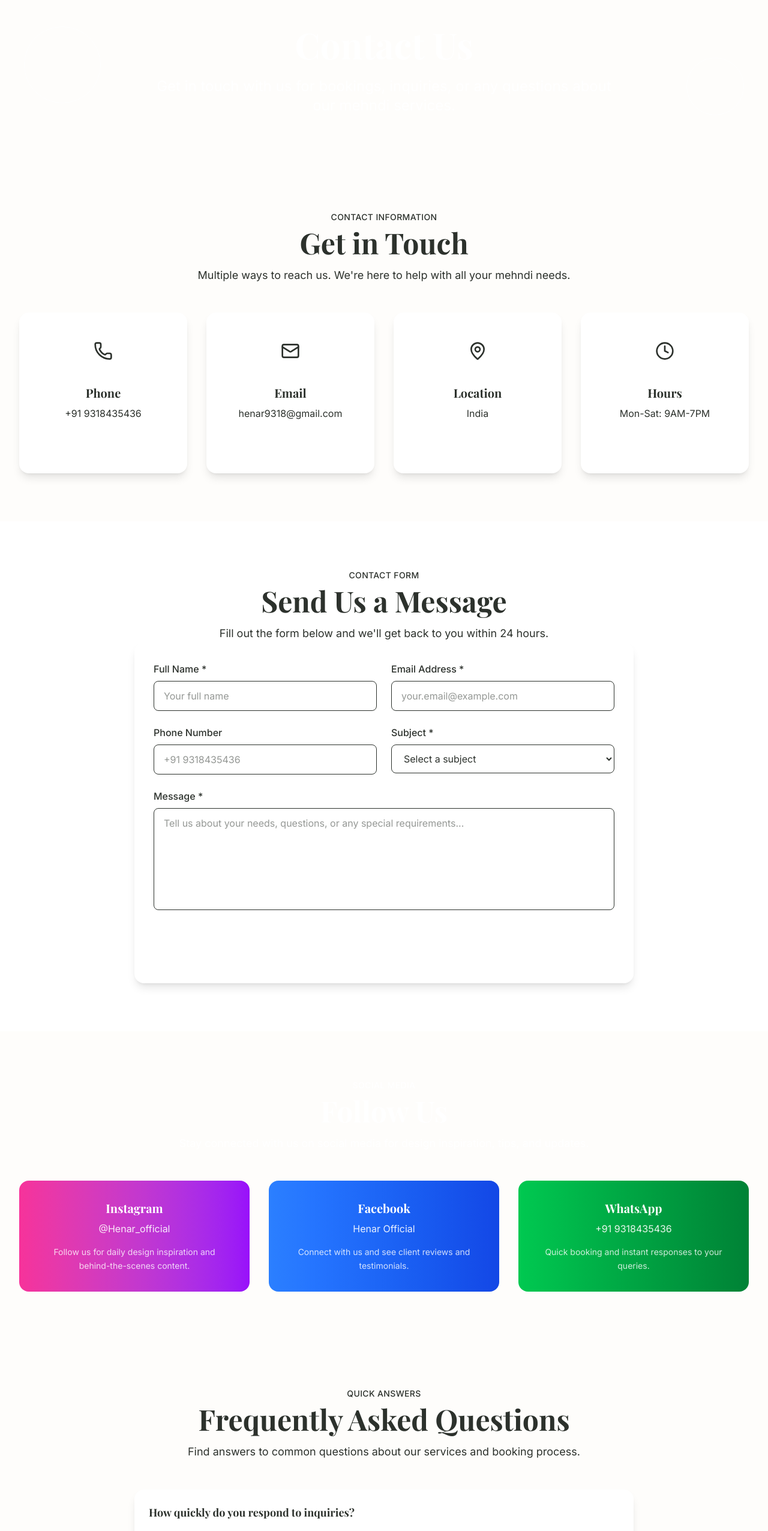
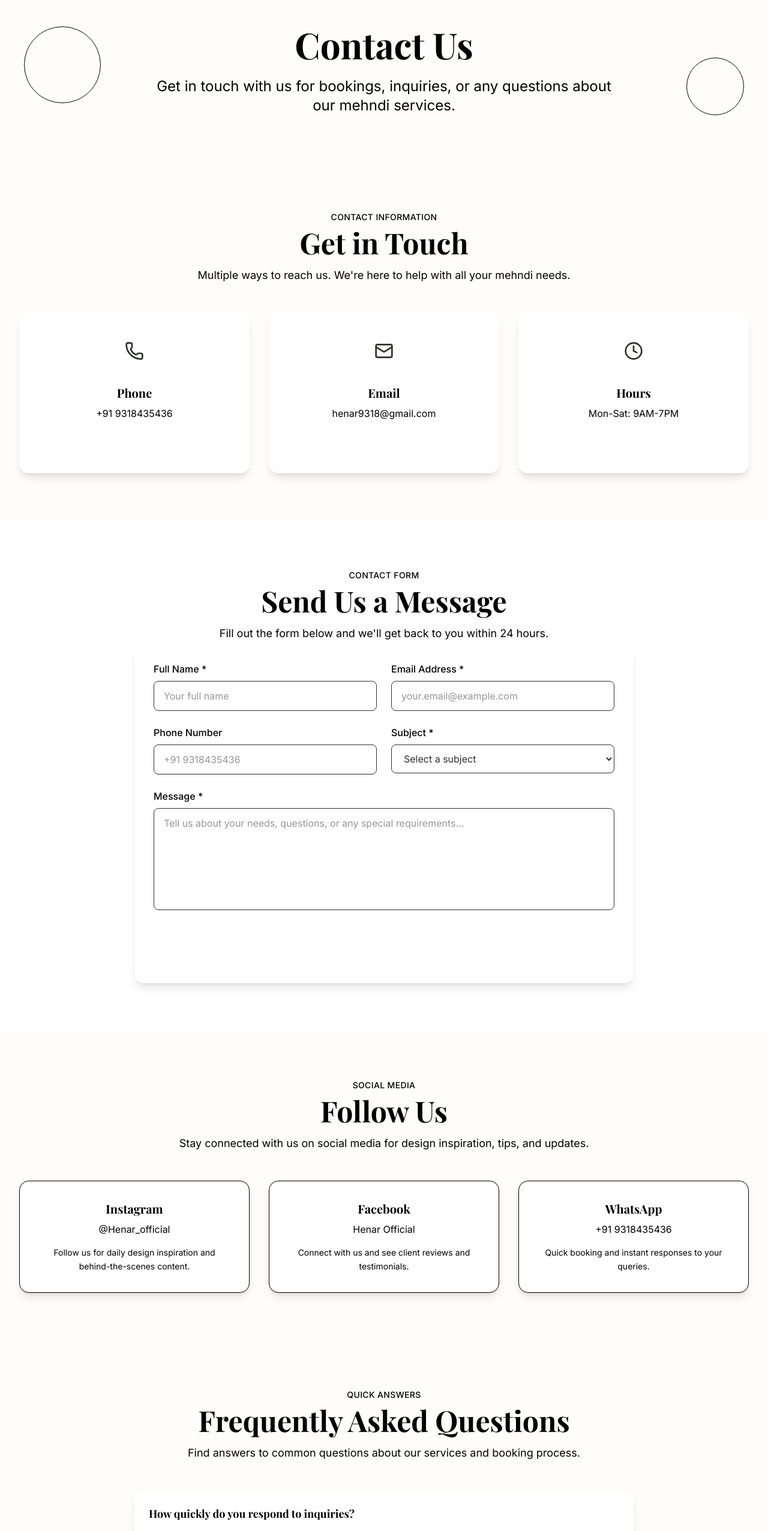
Before and after one commit to ApoorvaPa/henar_frontend, a Next.js app: page /contact in a window 1280 px wide. Shown: the part 100-2652 px from the top of the page at 60% size. Built offline with nearby package versions, Linux system fonts and the light colour scheme; a web font is replaced by a local one.

Commit message:
email integration

```diff
--- a/package.json
+++ b/package.json
@@ -13,7 +13,9 @@
     "lucide-react": "^0.545.0",
     "next": "15.5.4",
     "react": "19.1.0",
-    "react-dom": "19.1.0"
+    "react-dom": "19.1.0",
+    "resend": "^6.4.2",
+    "zod": "^4.1.12"
   },
   "devDependencies": {
     "@eslint/eslintrc": "^3",
--- /dev/null
+++ b/src/app/api/send-booking/route.ts
@@ -0,0 +1,93 @@
+import { NextResponse } from 'next/server';
+import { Resend } from 'resend';
+import { z } from 'zod';
+
+const resend = new Resend(process.env.RESEND_API_KEY);
+
+// Define what fields we expect
+const BookingSchema = z.object({
+  name: z.string().min(1),
+  email: z.string().email(),
+  phone: z.string().min(5),
+  service: z.string().min(1),
+  date: z.string().min(1),
+  time: z.string().min(1),
+  message: z.string().optional().default(''),
+});
+
+// Email template (simple HTML)
+function bookingHtml(data: z.infer<typeof BookingSchema>) {
+  return `
+    <div style="font-family:sans-serif;line-height:1.6">
+      <h2>New Booking Request</h2>
+      <p><strong>Name:</strong> ${data.name}</p>
+      <p><strong>Email:</strong> ${data.email}</p>
+      <p><strong>Phone:</strong> ${data.phone}</p>
+      <p><strong>Service:</strong> ${data.service}</p>
+      <p><strong>Date:</strong> ${data.date}</p>
+      <p><strong>Time:</strong> ${data.time}</p>
+      <p><strong>Message:</strong><br/>${data.message?.replace(/\n/g, '<br/>')}</p>
+    </div>
+  `;
+}
+
+export async function POST(req: Request) {
+  try {
+    // Check if RESEND_API_KEY is set
+    if (!process.env.RESEND_API_KEY) {
+      console.error('RESEND_API_KEY is not set');
+      return NextResponse.json(
+        { ok: false, error: 'Email service is not configured. Please contact support.' },
+        { status: 500 }
+      );
+    }
+
+    const body = await req.json();
+
+    // Validate the data
+    let data;
+    try {
+      data = BookingSchema.parse(body);
+    } catch (validationError: any) {
+      console.error('Validation Error:', validationError);
+      return NextResponse.json(
+        { ok: false, error: validationError.errors?.[0]?.message || 'Invalid form data' },
+        { status: 400 }
+      );
+    }
+
+    // Send email via Resend
+    const { error } = await resend.emails.send({
+      from: 'Bookings <No-Reply@henar.in>', // You can later change this to your domain sender
+      to: ['henar9318@gmail.com'], // 👈 your fixed email here
+      subject: `New Booking from ${data.name} — ${data.service}`,
+      // reply_to: data.email, // optional, so you can reply to the customer
+      html: bookingHtml(data),
+    });
+
+    if (error) {
+      console.error('Resend Error:', error);
+      return NextResponse.json(
+        { ok: false, error: error.message || 'Failed to send email' },
+        { status: 500 }
+      );
+    }
+
+    return NextResponse.json({ ok: true });
+  } catch (err: any) {
+    console.error('Error:', err);
+
+    // Handle JSON parsing errors
+    if (err instanceof SyntaxError) {
+      return NextResponse.json(
+        { ok: false, error: 'Invalid request data' },
+        { status: 400 }
+      );
+    }
+
+    return NextResponse.json(
+      { ok: false, error: err.message || 'An unexpected error occurred' },
+      { status: 500 }
+    );
+  }
+}
--- a/src/app/contact/page.tsx
+++ b/src/app/contact/page.tsx
@@ -3,7 +3,7 @@
 import { motion } from 'framer-motion';
 import SectionTitle from '@/components/SectionTitle';
 import { useState } from 'react';
-import { Phone, Mail, MapPin, Clock, Send, CheckCircle } from 'lucide-react';
+import { Phone, Mail, Clock, Send, CheckCircle } from 'lucide-react';
 
 export default function Contact() {
   const [formData, setFormData] = useState({
@@ -50,7 +50,7 @@ export default function Contact() {
   return (
     <div className="min-h-screen">
       {/* Hero Section */}
-      <section className="relative py-20 bg-gradient-to-r from-maroon-600 to-maroon-800 text-white overflow-hidden">
+      <section className="relative py-20 bg-gradient-to-r from-maroon-600 to-maroon-800 text-black overflow-hidden">
         <div className="absolute inset-0">
           <div className="absolute top-20 left-10 w-32 h-32 border border-gold-400/20 rounded-full"></div>
           <div className="absolute bottom-20 right-10 w-24 h-24 border border-beige-400/20 rounded-full"></div>
@@ -63,10 +63,10 @@ export default function Contact() {
             transition={{ duration: 0.8 }}
             className="space-y-6"
           >
-            <h1 className="text-4xl md:text-6xl font-serif font-bold">
+            <h1 className="text-4xl md:text-6xl font-serif font-bold text-black">
               Contact Us
             </h1>
-            <p className="text-xl md:text-2xl text-beige-200 max-w-3xl mx-auto">
+            <p className="text-xl md:text-2xl text-black max-w-3xl mx-auto">
               Get in touch with us for bookings, inquiries, or any questions about our mehndi services.
             </p>
           </motion.div>
@@ -80,16 +80,17 @@ export default function Contact() {
             title="Get in Touch"
             subtitle="Contact Information"
             description="Multiple ways to reach us. We're here to help with all your mehndi needs."
+            className="text-black"
           />
 
-          <div className="grid grid-cols-1 md:grid-cols-2 lg:grid-cols-4 gap-8 mt-12">
+          <div className="grid grid-cols-1 md:grid-cols-3 gap-8 mt-12">
             {[
               {
                 icon: Phone,
                 title: "Phone",
                 description: "+91 9318435436",
                 action: "Call Now",
-                href: "tel:+1234567890"
+                href: "tel:+919318435436"
               },
               {
                 icon: Mail,
@@ -97,13 +98,6 @@ export default function Contact() {
                 description: "henar9318@gmail.com",
                 action: "Send Email",
                 href: "mailto:henar9318@gmail.com"
-              },
-              {
-                icon: MapPin,
-                title: "Location",
-                description: "India",
-                action: "Get Directions",
-                href: "#"
               },
               {
                 icon: Clock,
@@ -123,10 +117,10 @@ export default function Contact() {
                 <div className="w-16 h-16 bg-maroon-100 rounded-full flex items-center justify-center mx-auto mb-6">
                   <contact.icon size={32} className="text-maroon-600" />
                 </div>
-                <h3 className="text-xl font-serif font-bold text-sage-900 mb-2">
+                <h3 className="text-xl font-serif font-bold text-black mb-2">
                   {contact.title}
                 </h3>
-                <p className="text-sage-600 mb-4">
+                <p className="text-black mb-4">
                   {contact.description}
                 </p>
                 <a
@@ -148,6 +142,7 @@ export default function Contact() {
             title="Send Us a Message"
             subtitle="Contact Form"
             description="Fill out the form below and we'll get back to you within 24 hours."
+            className="text-black"
           />
 
           {isSubmitted ? (
@@ -159,13 +154,13 @@ export default function Contact() {
               <div className="w-16 h-16 bg-green-100 rounded-full flex items-center justify-center mx-auto mb-4">
                 <CheckCircle className="w-8 h-8 text-green-500" />
               </div>
-              <h3 className="text-2xl font-serif font-bold text-sage-900 mb-2">
+              <h3 className="text-2xl font-serif font-bold text-black mb-2">
                 Message Sent Successfully!
               </h3>
-              <p className="text-sage-600 mb-4">
+              <p className="text-black mb-4">
                 Thank you for your message. We&apos;ll get back to you within 24 hours.
               </p>
-              <p className="text-sm text-sage-500">
+              <p className="text-sm text-black">
                 You can also reach us directly at +91 9318435436
               </p>
             </motion.div>
@@ -179,7 +174,7 @@ export default function Contact() {
               <form onSubmit={handleSubmit} className="space-y-6">
                 <div className="grid grid-cols-1 md:grid-cols-2 gap-6">
                   <div>
-                    <label className="block text-sage-700 font-medium mb-2">
+                    <label className="block text-black font-medium mb-2">
                       Full Name *
                     </label>
                     <input
@@ -194,7 +189,7 @@ export default function Contact() {
                   </div>
 
                   <div>
-                    <label className="block text-sage-700 font-medium mb-2">
+                    <label className="block text-black font-medium mb-2">
                       Email Address *
                     </label>
                     <input
@@ -211,7 +206,7 @@ export default function Contact() {
 
                 <div className="grid grid-cols-1 md:grid-cols-2 gap-6">
                   <div>
-                    <label className="block text-sage-700 font-medium mb-2">
+                    <label className="block text-black font-medium mb-2">
                       Phone Number
                     </label>
                     <input
@@ -225,7 +220,7 @@ export default function Contact() {
                   </div>
 
                   <div>
-                    <label className="block text-sage-700 font-medium mb-2">
+                    <label className="block text-black font-medium mb-2">
                       Subject *
                     </label>
                     <select
@@ -246,7 +241,7 @@ export default function Contact() {
                 </div>
 
                 <div>
-                  <label className="block text-sage-700 font-medium mb-2">
+                  <label className="block text-black font-medium mb-2">
                     Message *
                   </label>
                   <textarea
@@ -286,13 +281,13 @@ export default function Contact() {
       </section>
 
       {/* Social Media */}
-      <section className="py-20 bg-sage-900 text-white">
+      <section className="py-20 bg-beige-50 text-black">
         <div className="max-w-7xl mx-auto px-4 sm:px-6 lg:px-8">
           <SectionTitle
             title="Follow Us"
             subtitle="Social Media"
             description="Stay connected with us on social media for design inspiration, tips, and updates."
-            className="text-white"
+            className="text-black"
           />
 
           <div className="grid grid-cols-1 md:grid-cols-3 gap-8 mt-12">
@@ -321,15 +316,15 @@ export default function Contact() {
                 initial={{ opacity: 0, y: 30 }}
                 whileInView={{ opacity: 1, y: 0 }}
                 transition={{ duration: 0.6, delay: index * 0.1 }}
-                className={`bg-gradient-to-r ${social.color} rounded-2xl p-8 text-center`}
+                className="bg-white rounded-2xl p-8 text-center shadow-lg hover:shadow-xl transition-shadow duration-300 border border-beige-200"
               >
-                <h3 className="text-xl font-serif font-bold text-white mb-2">
+                <h3 className="text-xl font-serif font-bold text-black mb-2">
                   {social.platform}
                 </h3>
-                <p className="text-white/90 mb-4">
+                <p className="text-black mb-4">
                   {social.handle}
                 </p>
-                <p className="text-white/80 text-sm leading-relaxed">
+                <p className="text-black text-sm leading-relaxed">
                   {social.description}
                 </p>
               </motion.div>
@@ -345,6 +340,7 @@ export default function Contact() {
             title="Frequently Asked Questions"
             subtitle="Quick Answers"
             description="Find answers to common questions about our services and booking process."
+            className="text-black"
           />
 
           <div className="space-y-6 mt-12">
@@ -377,10 +373,10 @@ export default function Contact() {
                 transition={{ duration: 0.6, delay: index * 0.1 }}
                 className="bg-white rounded-2xl p-6 shadow-lg"
               >
-                <h3 className="text-lg font-serif font-bold text-sage-900 mb-3">
+                <h3 className="text-lg font-serif font-bold text-black mb-3">
                   {faq.question}
                 </h3>
-                <p className="text-sage-600 leading-relaxed">
+                <p className="text-black leading-relaxed">
                   {faq.answer}
                 </p>
               </motion.div>
@@ -398,10 +394,10 @@ export default function Contact() {
             transition={{ duration: 0.6 }}
             className="space-y-6"
           >
-            <h2 className="text-4xl md:text-5xl font-serif font-bold">
+            <h2 className="text-4xl md:text-5xl font-serif font-bold text-black">
               Ready to Get Started?
             </h2>
-            <p className="text-xl text-sage-800 max-w-2xl mx-auto">
+            <p className="text-xl text-black max-w-2xl mx-auto">
               Don&apos;t wait! Book your consultation today and let us create beautiful memories for your special occasion.
             </p>
             <div className="flex flex-col sm:flex-row items-center justify-center space-y-4 sm:space-y-0 sm:space-x-6">
--- a/src/components/BookingForm.tsx
+++ b/src/components/BookingForm.tsx
@@ -33,14 +33,27 @@ const BookingForm = ({ preselectedService }: BookingFormProps) => {
   const handleSubmit = async (e: React.FormEvent) => {
     e.preventDefault();
     setIsSubmitting(true);
+    try {
+      const res = await fetch('/api/send-booking', {
+        method: 'POST',
+        headers: { 'Content-Type': 'application/json' },
+        body: JSON.stringify(formData),
+      });
 
-    // Simulate form submission
-    await new Promise(resolve => setTimeout(resolve, 2000));
+      // Check if response is JSON
+      const contentType = res.headers.get('content-type');
+      if (!contentType || !contentType.includes('application/json')) {
+        const text = await res.text();
+        console.error('Non-JSON response:', text);
+        throw new Error('Server returned an invalid response. Please check the console for details.');
+      }
 
-    setIsSubmitting(false);
+      const data = await res.json();
+      if (!res.ok || !data.ok) {
+        throw new Error(data?.error || 'Failed to send booking.');
+      }
+
       setIsSubmitted(true);
-
-    // Reset form after 3 seconds
       setTimeout(() => {
         setIsSubmitted(false);
         setFormData({
@@ -50,9 +63,15 @@ const BookingForm = ({ preselectedService }: BookingFormProps) => {
           service: preselectedService || '',
           date: '',
           time: '',
-        message: ''
+          message: '',
         });
       }, 3000);
+    } catch (err: any) {
+      console.error('Booking submission error:', err);
+      alert(err.message || 'Something went wrong. Please try again.');
+    } finally {
+      setIsSubmitting(false);
+    }
   };
 
   if (isSubmitted) {
```
Also changed, not shown: 2 other files (tests, documents, lock files or other folders). Lines whose indentation alone changed are shown as unchanged.
